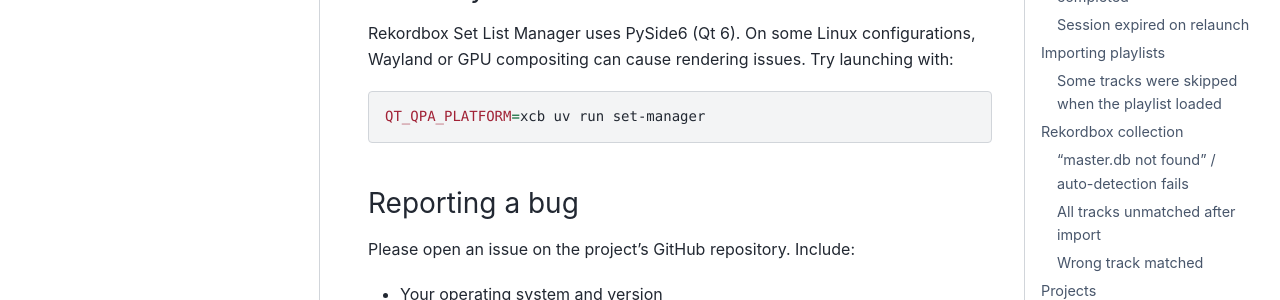
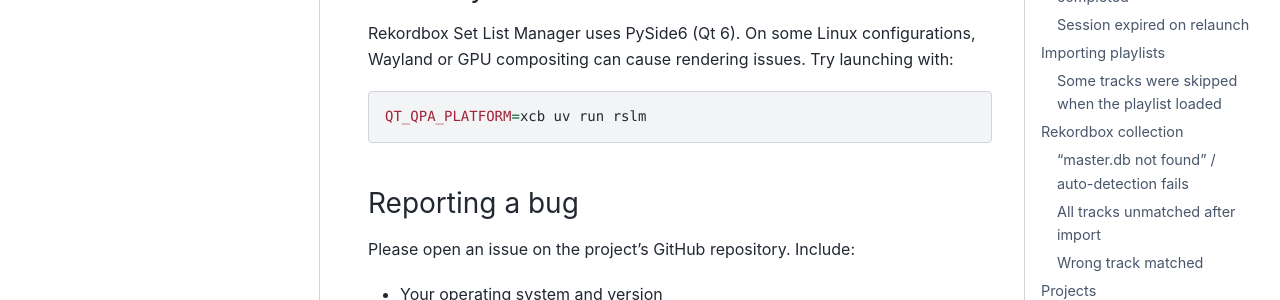
Before and after one commit to FIrgolitsch/RekordboxSetListManager, a Sphinx documentation site: the page built from docs/troubleshooting.md, in a window 1280 px wide and 900 px high, scrolled down 3649 px. Shown: the part 312-612 px from the top of the window. Built offline with Sphinx 7.4.7 and the PyData theme 0.15.4, drawn with Linux system fonts in a browser that asks for light colours; pages that are not in the unit, such as notebooks, are missing from menus.

Commit message:
docs: fix console script name in Wayland workaround
The console script is rslm; set-manager does not exist.

````diff
--- a/docs/troubleshooting.md
+++ b/docs/troubleshooting.md
@@ -112,7 +112,7 @@
 Rekordbox Set List Manager uses PySide6 (Qt 6).  On some Linux configurations, Wayland or GPU compositing can cause rendering issues.  Try launching with:
 
 ```bash
-QT_QPA_PLATFORM=xcb uv run set-manager
+QT_QPA_PLATFORM=xcb uv run rslm
 ```
 
 ### Reporting a bug
````
